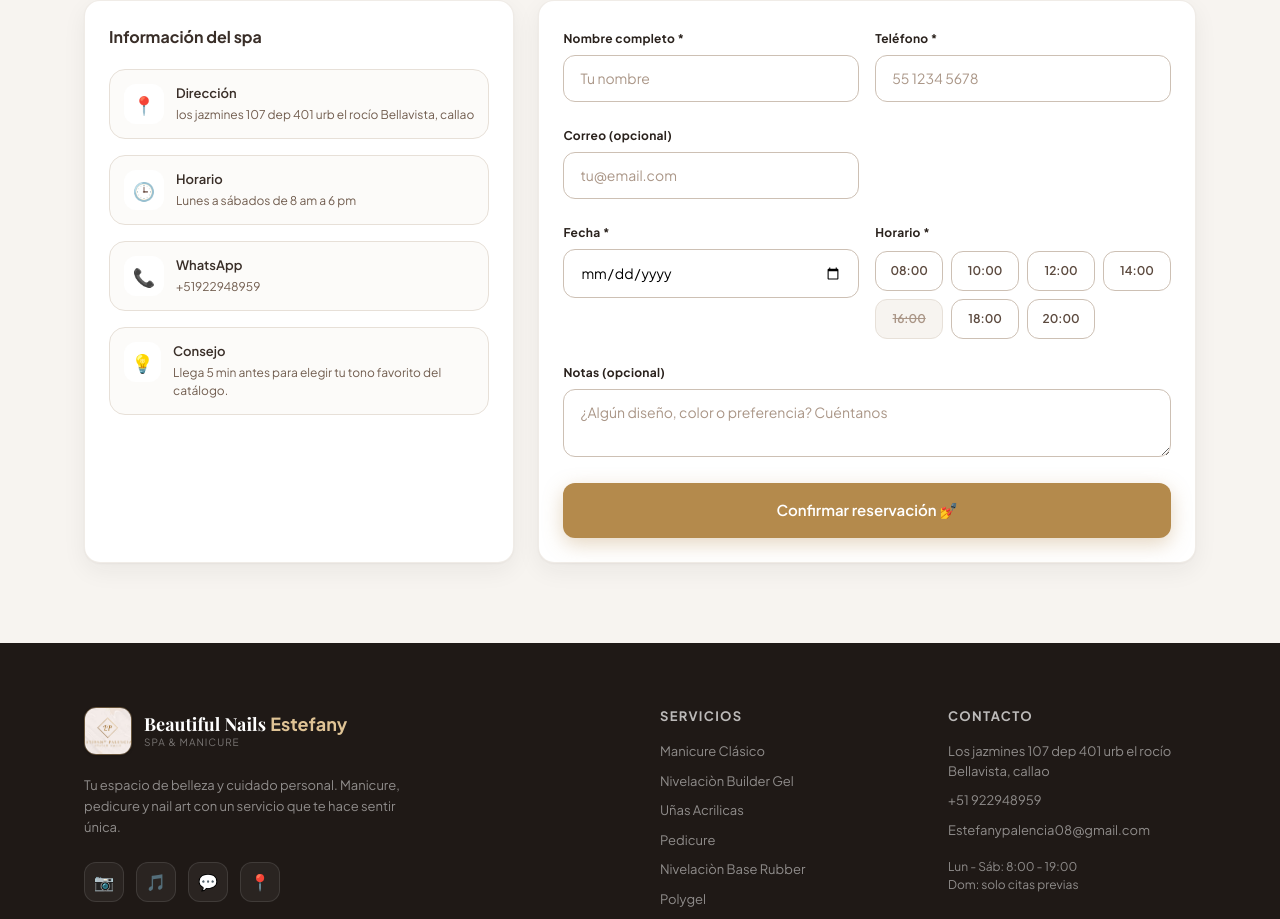
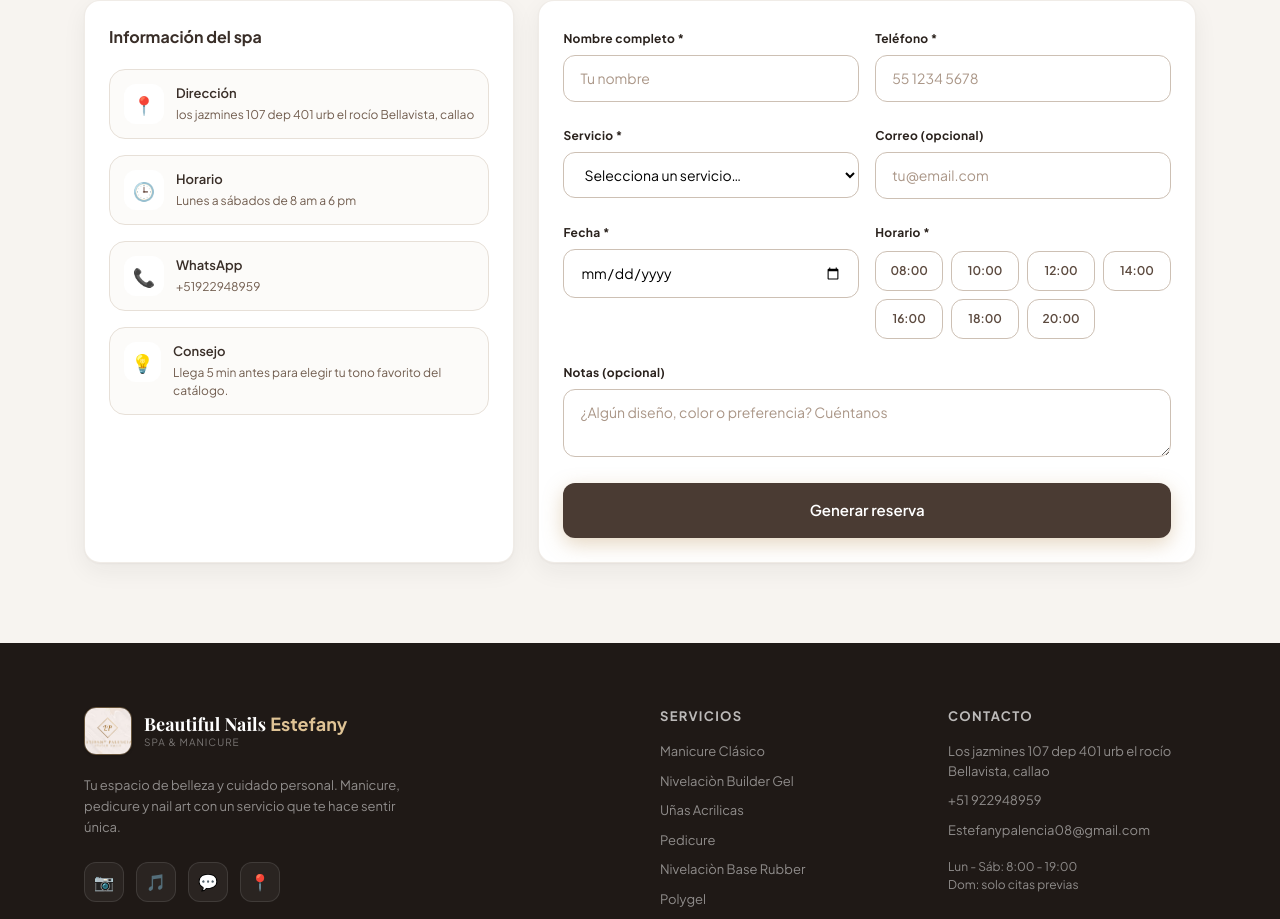
Before and after one commit to Sergioluis2030/b-nails-steffany-demo1, a React (Vite) app: page / in a window 1280 px wide. Shown: the part 3598-4517 px from the top of the page. Built offline with nearby package versions, Linux system fonts and the light colour scheme.

Commit message:
agregando metodo pago yape

```diff
--- a/src/App.jsx
+++ b/src/App.jsx
@@ -7,6 +7,7 @@ import image3 from "./gallery-images/image3.jpeg";
 import image4 from "./gallery-images/image4.jpeg";
 import image5 from "./gallery-images/image5.jpeg";
 import image6 from "./gallery-images/image6.jpeg";
+import qrYape from "./gallery-images/QR-YAPE.jpg";
 
 const imagenesGaleria = [
   { id: 1, src: image1, alt: "Manicure diseño 1" },
@@ -273,7 +274,10 @@ function Galeria() {
 function Citas({ selectedService }) {
   const [form, setForm] = useState({ nombre: "", telefono: "", email: "", servicio: "", fecha: "", hora: "", notas: "" });
   const [toast, setToast] = useState("");
-  const [ocupadas, setOcupadas] = useState(["11:00", "16:00"]);
+  const [ocupadas, setOcupadas] = useState(["11:00"]);
+  const [pagoVisible, setPagoVisible] = useState(false);
+  const [comprobante, setComprobante] = useState(null);
+  const [comprobanteUrl, setComprobanteUrl] = useState("");
   const hoy = new Date().toISOString().slice(0, 10);
 
   useEffect(() => {
@@ -285,10 +289,26 @@ function Citas({ selectedService }) {
     setForm(f => ({ ...f, [k]: v }));
   };
 
+  const validarForm = () => {
+    if (!form.nombre || !form.telefono || !form.servicio || !form.fecha || !form.hora) {
+      setToast("⚠️ Completa nombre, teléfono, servicio, fecha y hora");
+      setTimeout(() => setToast(""), 3000);
+      return false;
+    }
+    return true;
+  };
+
+  const generar = (e) => {
+    e.preventDefault();
+    if (!validarForm()) return;
+    setPagoVisible(true);
+  };
+
   const submit = (e) => {
     e.preventDefault();
-    if (!form.nombre || !form.telefono || !form.servicio || !form.fecha || !form.hora) {
-      setToast("⚠️ Completa nombre, teléfono, servicio, fecha y hora");
+    if (!validarForm()) return;
+    if (!comprobante) {
+      setToast("⚠️ Adjunta la captura de tu pago Yape");
       setTimeout(() => setToast(""), 3000);
       return;
     }
@@ -296,6 +316,16 @@ function Citas({ selectedService }) {
     setOcupadas(o => [...o, form.hora]);
     setToast(`💅 ¡Listo ${form.nombre.split(" ")[0]}! Tu ${svc?.nombre ?? "servicio"} quedó reservado el ${form.fecha} a las ${form.hora}.`);
     setForm({ nombre: "", telefono: "", email: "", servicio: "", fecha: "", hora: "", notas: "" });
+    setComprobante(null);
+    setComprobanteUrl("");
+    setPagoVisible(false);
+  };
+
+  const onFileChange = (e) => {
+    const file = e.target.files?.[0];
+    if (!file) return;
+    setComprobante(file);
+    setComprobanteUrl(URL.createObjectURL(file));
   };
 
   return (
@@ -341,6 +371,15 @@ function Citas({ selectedService }) {
               </div>
               <div className="grid md:grid-cols-2 gap-4">
                 <div>
+                  <label className="text-[12px] font-black text-cocoa-900 tracking-wide">Servicio *</label>
+                  <select value={form.servicio} onChange={set("servicio")} className="mt-1.5 w-full px-4 py-3 rounded-xl border border-cocoa-200 bg-white focus:ring-2 focus:ring-gold-300/40 focus:border-cocoa-400 outline-none text-[14px] placeholder:text-cocoa-300">
+                    <option value="">Selecciona un servicio…</option>
+                    {servicios.map(s => (
+                      <option key={s.id} value={String(s.id)}>{s.nombre} — S/ {s.precio}</option>
+                    ))}
+                  </select>
+                </div>
+                <div>
                   <label className="text-[12px] font-black text-cocoa-900 tracking-wide">Correo (opcional)</label>
                   <input value={form.email} onChange={set("email")} placeholder="tu@email.com" className="mt-1.5 w-full px-4 py-3 rounded-xl border border-cocoa-200 bg-white focus:ring-2 focus:ring-gold-300/40 focus:border-cocoa-400 outline-none text-[14px] placeholder:text-cocoa-300" />
                 </div>
@@ -368,7 +407,35 @@ function Citas({ selectedService }) {
                 <label className="text-[12px] font-black text-cocoa-900 tracking-wide">Notas (opcional)</label>
                 <textarea value={form.notas} onChange={set("notas")} placeholder="¿Algún diseño, color o preferencia? Cuéntanos" rows={2} className="mt-1.5 w-full px-4 py-3 rounded-xl border border-cocoa-200 bg-white focus:ring-2 focus:ring-gold-300/40 focus:border-cocoa-400 outline-none text-[14px] placeholder:text-cocoa-300" />
               </div>
-              <button className="w-full bg-gold-450 hover:bg-gold-550 text-white py-4 rounded-xl font-semibold text-[15px] shadow-[0_6px_20px_rgba(180,138,76,0.35)] transition">Confirmar reservación 💅</button>
+              <button type={comprobante ? "submit" : "button"} onClick={comprobante ? undefined : generar} className={`w-full py-4 rounded-xl font-semibold text-[15px] shadow-[0_6px_20px_rgba(180,138,76,0.35)] transition ${comprobante ? "bg-gold-450 hover:bg-gold-550 text-white" : "bg-cocoa-700 hover:bg-cocoa-800 text-white"}`}>{comprobante ? "Confirmar reserva 💅" : "Generar reserva"}</button>
+              {pagoVisible && (
+                <div className="p-5 rounded-2xl border border-gold-300 bg-cream-50">
+                  <p className="text-[13px] font-bold text-cocoa-800 mb-4">💛 Paga con Yape y sube tu comprobante</p>
+                  <div className="space-y-5">
+                    <div className="text-center">
+                      <img src={qrYape} alt="QR Yape de Beautiful Nails Estefany" className="w-full h-auto max-h-[380px] object-contain rounded-xl bg-white border border-cocoa-200 p-3" />
+                      <p className="mt-2 text-[11px] text-cocoa-500">Escanea el QR y realiza tu pago</p>
+                    </div>
+                    <div className="w-full">
+                      <label htmlFor="comprobante" className={`flex flex-col items-center justify-center gap-2 rounded-xl border-2 border-dashed p-6 cursor-pointer transition text-center ${comprobante ? "border-emerald-400 bg-white" : "border-cocoa-300 bg-white hover:border-gold-400"}`}>
+                        {comprobanteUrl ? (
+                          <>
+                            <img src={comprobanteUrl} alt="Comprobante de pago" className="w-36 h-36 object-contain rounded-lg" />
+                            <span className="text-[12px] font-semibold text-emerald-600">✓ {comprobante.name}</span>
+                          </>
+                        ) : (
+                          <>
+                            <span className="text-[22px]">📷</span>
+                            <span className="text-[12px] text-cocoa-600">Sube la captura de tu pago Yape</span>
+                            <span className="text-[11px] text-cocoa-400">PNG o JPG</span>
+                          </>
+                        )}
+                      </label>
+                      <input id="comprobante" type="file" accept="image/*" onChange={onFileChange} className="hidden" />
+                    </div>
+                  </div>
+                </div>
+              )}
             </form>
           </Card>
         </div>
```
Also changed, not shown: src/gallery-images/QR-YAPE.jpg (added).
